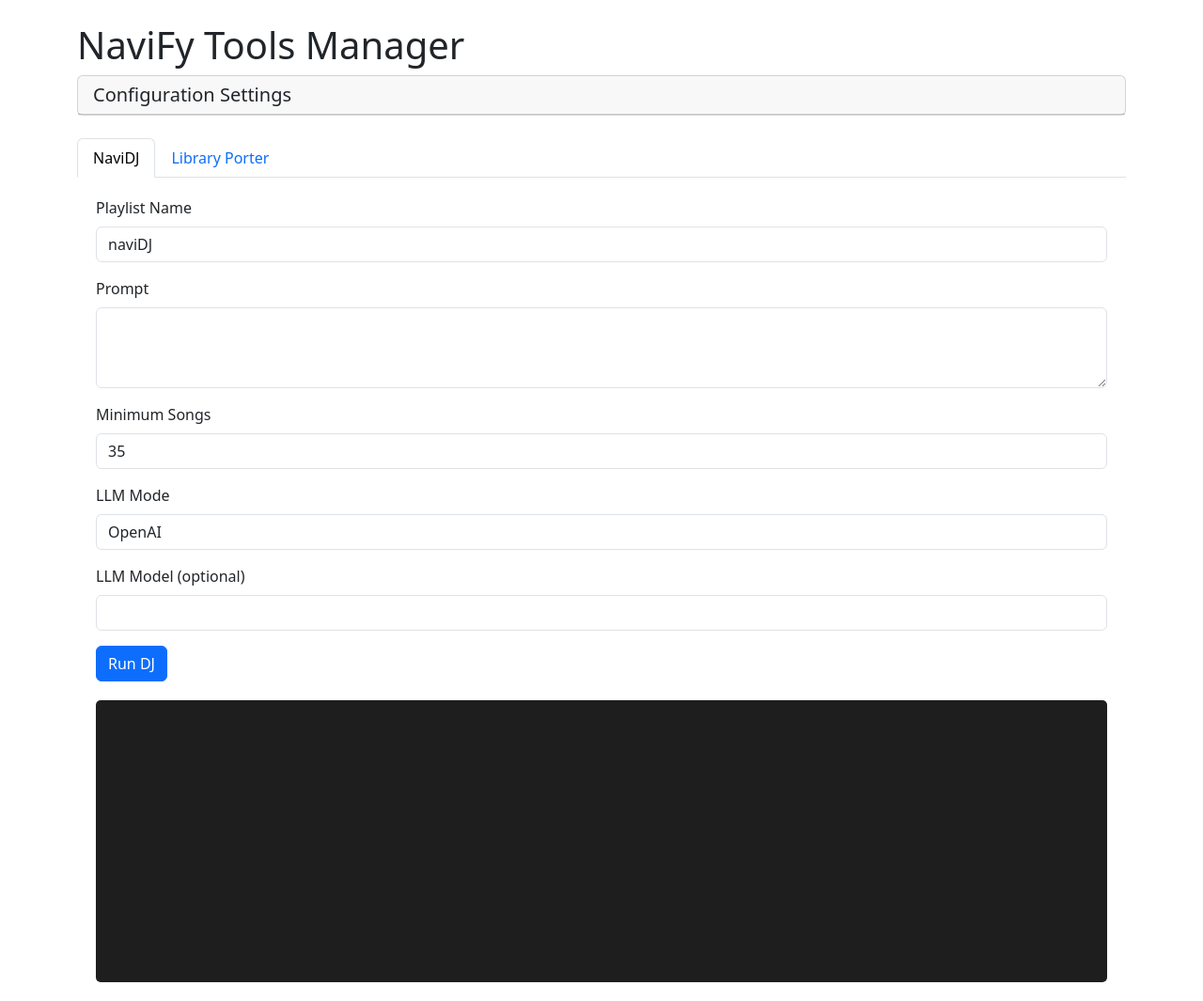
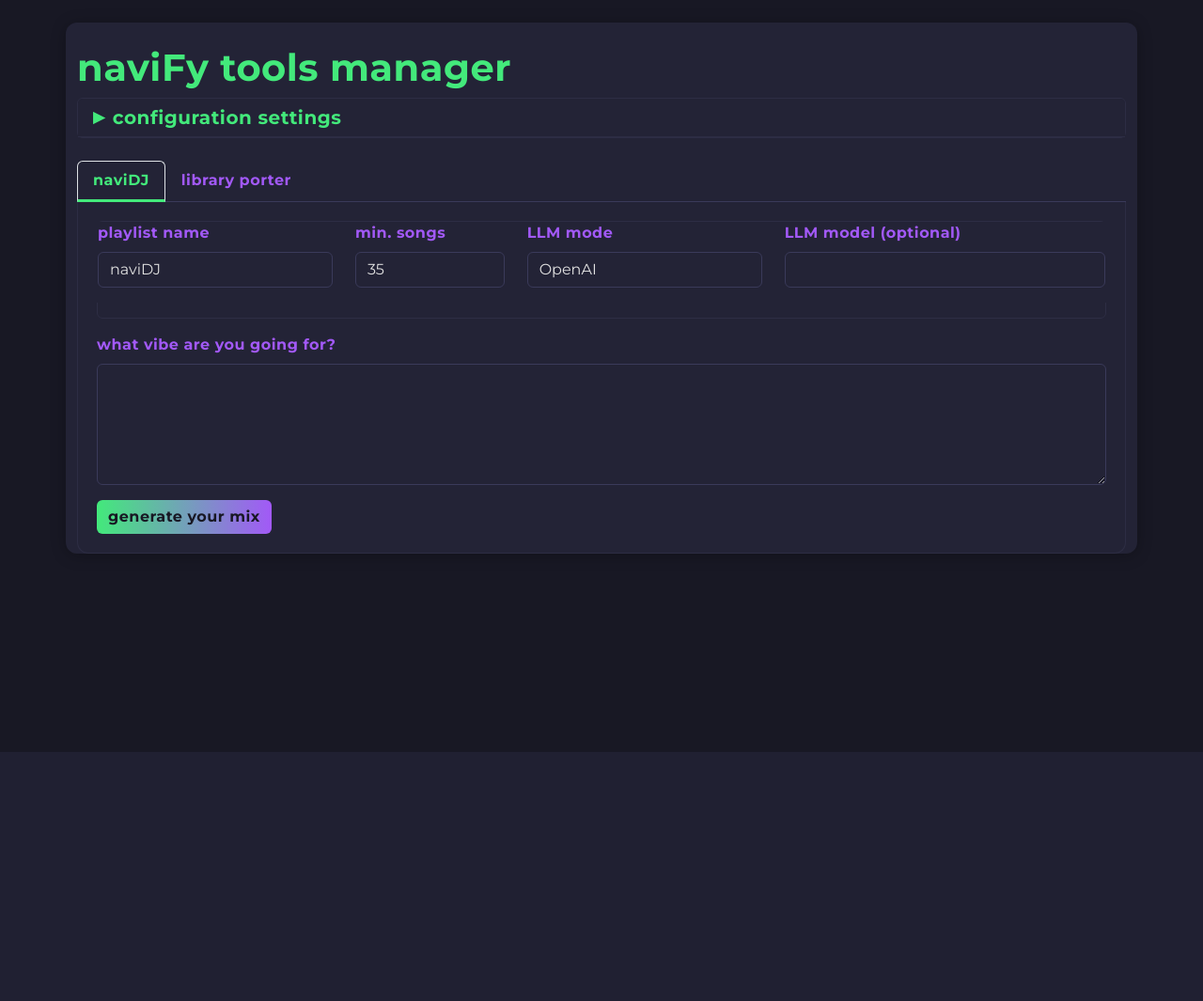
Before and after one commit to rohituteja/naviFyTools, a Flask app: page / in a window 1280 px wide. Shown: the whole page at 94% size. After the commit the page ends 800 px from the top, so only its background shows below. Run offline with Flask 3, Linux system fonts and the light colour scheme.

Commit message:
Update UI for web app
make it nice and pretty

```diff
--- /dev/null
+++ b/static/app.js
@@ -0,0 +1,155 @@
+// Configuration form handling
+document.getElementById('configForm').addEventListener('submit', async (e) => {
+    e.preventDefault();
+    const formData = new FormData(e.target);
+    const config = {};
+
+    for (let [key, value] of formData.entries()) {
+        const [section, field] = key.split('.');
+        if (!config[section]) config[section] = {};
+        config[section][field] = value;
+    }
+
+    try {
+        const response = await fetch('/update_config', {
+            method: 'POST',
+            headers: { 'Content-Type': 'application/json' },
+            body: JSON.stringify(config)
+        });
+        const result = await response.json();
+        if (result.status === 'success') {
+            alert('Configuration updated successfully!');
+        } else {
+            alert('Error updating configuration: ' + result.message);
+        }
+    } catch (error) {
+        alert('Error updating configuration: ' + error);
+    }
+});
+
+// Helper function to handle script execution and output streaming
+function handleScriptExecution(formId, outputId, endpoint) {
+    document.getElementById(formId).addEventListener('submit', async (e) => {
+        e.preventDefault();
+        const form = e.target;
+        const outputDiv = document.getElementById(outputId);
+        outputDiv.innerHTML = '';
+        // Show output only when script is run
+        outputDiv.classList.remove('d-none');
+
+        const formData = new FormData(form);
+        const data = {};
+        for (let [key, value] of formData.entries()) {
+            data[key] = value;
+        }
+
+        try {
+            const response = await fetch(endpoint, {
+                method: 'POST',
+                headers: { 'Content-Type': 'application/json' },
+                body: JSON.stringify(data)
+            });
+            const result = await response.json();
+
+            if (result.task_id) {
+                const eventSource = new EventSource(`/stream/${result.task_id}`);
+
+                eventSource.onmessage = (event) => {
+                    let line = event.data;
+
+                    // Show output if hidden (in case of async race)
+                    outputDiv.classList.remove('d-none');
+
+                    // Detect progress bar lines (tqdm or similar)
+                    const isProgressBar = (line.includes('|') && /\d+%\|/.test(line)) || line.includes('song/s') || line.includes('Building playlist:');
+
+                    if (isProgressBar) {
+                        // Overwrite the last line
+                        const lines = outputDiv.innerHTML.split('<br>');
+                        if (lines.length > 1) {
+                            lines[lines.length - 1] = line;
+                            outputDiv.innerHTML = lines.join('<br>');
+                        } else {
+                            outputDiv.innerHTML = line + '<br>';
+                        }
+                    } else {
+                        // Normal output: append as new line
+                        outputDiv.innerHTML += line + '<br>';
+                    }
+                    outputDiv.scrollTop = outputDiv.scrollHeight;
+                };
+
+                eventSource.onerror = () => {
+                    eventSource.close();
+                };
+            }
+        } catch (error) {
+            outputDiv.classList.remove('d-none');
+            outputDiv.innerHTML += 'Error: ' + error + '<br>';
+        }
+    });
+}
+
+// Set up form handlers
+handleScriptExecution('djForm', 'djOutput', '/run_dj');
+handleScriptExecution('libraryForm', 'libraryOutput', '/run_library');
+
+// Make Enter in the DJ prompt textarea submit the form
+document.getElementById('djPromptInput').addEventListener('keydown', function(e) {
+    if (e.key === 'Enter' && !e.shiftKey) {
+        e.preventDefault();
+        document.getElementById('djForm').requestSubmit();
+    }
+});
+
+// Bootstrap tab handling
+var triggerTabList = [].slice.call(document.querySelectorAll('a[data-bs-toggle="tab"]'))
+triggerTabList.forEach(function (triggerEl) {
+    var tabTrigger = new bootstrap.Tab(triggerEl)
+    triggerEl.addEventListener('click', function (event) {
+        event.preventDefault()
+        tabTrigger.show()
+    })
+})
+
+// Config dropdown triangle rotation
+const configSection = document.getElementById('configSection');
+const configTriangle = document.getElementById('configTriangle');
+if (configSection && configTriangle) {
+    configSection.addEventListener('show.bs.collapse', function () {
+        configTriangle.style.transform = 'rotate(90deg)';
+    });
+    configSection.addEventListener('hide.bs.collapse', function () {
+        configTriangle.style.transform = 'rotate(0deg)';
+    });
+    // Set initial state
+    if (configSection.classList.contains('show')) {
+        configTriangle.style.transform = 'rotate(90deg)';
+    } else {
+        configTriangle.style.transform = 'rotate(0deg)';
+    }
+}
+
+// DJ options dropdown triangle rotation and collapse logic
+const djOptionsCollapse = document.getElementById('djOptionsCollapse');
+const djOptionsTriangle = document.getElementById('djOptionsTriangle');
+const djOptionsHeader = document.getElementById('djOptionsHeader');
+if (djOptionsCollapse && djOptionsTriangle && djOptionsHeader) {
+    djOptionsCollapse.addEventListener('show.bs.collapse', function () {
+        djOptionsTriangle.style.transform = 'rotate(90deg)';
+    });
+    djOptionsCollapse.addEventListener('hide.bs.collapse', function () {
+        djOptionsTriangle.style.transform = 'rotate(0deg)';
+    });
+    // Set initial state
+    if (djOptionsCollapse.classList.contains('show')) {
+        djOptionsTriangle.style.transform = 'rotate(90deg)';
+    } else {
+        djOptionsTriangle.style.transform = 'rotate(0deg)';
+    }
+    // By default, collapse on small screens
+    if (window.innerWidth < 768) {
+        const bsCollapse = bootstrap.Collapse.getOrCreateInstance(djOptionsCollapse);
+        bsCollapse.hide();
+    }
+}
--- /dev/null
+++ b/static/style.css
@@ -0,0 +1,163 @@
+body {
+    background: #181824;
+    color: #e0e0e0;
+    font-family: 'Montserrat', 'Poppins', 'Quicksand', Arial, sans-serif;
+    /* text-transform: lowercase; */
+}
+.container {
+    background: #232336;
+    border-radius: 12px;
+    box-shadow: 0 2px 16px 0 #0004;
+}
+h1, h5, label, .form-label, .nav-link, .card-header {
+    color: #43e97b;
+    /* text-transform: lowercase; */
+    font-weight: 700;
+    letter-spacing: 0.5px;
+}
+h1, h5, .card-header, .nav-link.active {
+    font-weight: 700;
+}
+.card {
+    background: #232336;
+    border: 1px solid #2d2d44;
+}
+.card-header {
+    background: #232336;
+    border-bottom: 1px solid #2d2d44;
+}
+.card-body {
+    background: #232336;
+}
+.form-control, .form-select, textarea {
+    background: #232336;
+    color: #e0e0e0;
+    border: 1px solid #3a3a5a;
+    font-family: 'Montserrat', 'Poppins', 'Quicksand', Arial, sans-serif;
+}
+.form-control:focus, .form-select:focus, textarea:focus {
+    border-color: #a259f7;
+    box-shadow: 0 0 0 0.2rem #a259f766;
+    background: #232336;
+    color: #fff;
+}
+.btn-primary {
+    background: linear-gradient(90deg, #43e97b 0%, #a259f7 100%);
+    border: none;
+    color: #181824;
+    font-weight: 700;
+    letter-spacing: 0.5px;
+}
+.btn-primary:hover, .btn-primary:focus {
+    background: linear-gradient(90deg, #a259f7 0%, #43e97b 100%);
+    color: #fff;
+}
+.nav-tabs {
+    border-bottom: 1px solid #3a3a5a;
+}
+.nav-link {
+    color: #a259f7;
+    background: transparent;
+    border: none;
+    font-weight: 700;
+}
+.nav-link.active, .nav-link:focus, .nav-link:hover {
+    color: #43e97b !important;
+    background: #232336 !important;
+    border-bottom: 3px solid #43e97b !important;
+}
+.tab-content {
+    background: #232336;
+    border-radius: 0 0 12px 12px;
+    border: 1px solid #2d2d44;
+    border-top: none;
+    padding: 20px;
+}
+.output-container {
+    background-color: #181824;
+    color: #d4d4d4;
+    padding: 15px;
+    border-radius: 5px;
+    font-family: monospace;
+    height: 300px;
+    overflow-y: auto;
+    margin-top: 20px;
+    border: 1px solid #3a3a5a;
+}
+.form-label {
+    color: #a259f7;
+    font-weight: 700;
+}
+.form-control::placeholder, textarea::placeholder {
+    color: #8888aa;
+}
+.collapse {
+    background: #232336;
+}
+/* Scrollbar styling */
+::-webkit-scrollbar {
+    width: 8px;
+    background: #232336;
+}
+::-webkit-scrollbar-thumb {
+    background: linear-gradient(90deg, #43e97b 0%, #a259f7 100%);
+    border-radius: 4px;
+}
+/* Misc */
+.mb-3, .mb-2 {
+    margin-bottom: 1rem !important;
+}
+/* Responsive: hide DJ fields row on small screens */
+@media (max-width: 600px) {
+    .dj-fields-row {
+        display: none !important;
+    }
+}
+/* Remove old DJ options toggle button styles */
+#djOptionsToggle, #djOptionsChevron {
+    display: none !important;
+}
+
+/* DJ options card-header chevron style */
+#djOptionsHeader {
+    background: #232336;
+    border-bottom: 1px solid #2d2d44;
+    color: #43e97b;
+    font-weight: 700;
+    font-size: 1.1em;
+    padding: 0.75rem 1.25rem;
+}
+#djOptionsTriangle {
+    transition: transform 0.2s;
+    font-size: 1.2em;
+    color: #a259f7;
+}
+
+/* Responsive: show/hide DJ options collapse on mobile/desktop */
+@media (max-width: 767px) {
+    #djOptionsHeader {
+        display: flex;
+    }
+    #djOptionsCollapse {
+        display: none;
+    }
+    #djOptionsCollapse.show {
+        display: flex !important;
+        flex-wrap: wrap;
+    }
+}
+@media (min-width: 768px) {
+    #djOptionsHeader {
+        display: none !important;
+    }
+    #djOptionsCollapse {
+        display: flex !important;
+        opacity: 1 !important;
+        height: auto !important;
+        flex-wrap: wrap;
+    }
+}
+/* Chevron rotation for open state */
+#djOptionsToggle.open #djOptionsChevron {
+    transform: rotate(90deg);
+}
--- a/templates/index.html
+++ b/templates/index.html
@@ -5,33 +5,19 @@
     <meta name="viewport" content="width=device-width, initial-scale=1.0">
     <title>NaviFy Tools Manager</title>
     <link href="https://cdn.jsdelivr.net/npm/bootstrap@5.3.0/dist/css/bootstrap.min.css" rel="stylesheet">
-    <style>
-        .output-container {
-            background-color: #1e1e1e;
-            color: #d4d4d4;
-            padding: 15px;
-            border-radius: 5px;
-            font-family: monospace;
-            height: 300px;
-            overflow-y: auto;
-            margin-top: 20px;
-        }
-        .config-section {
-            margin-bottom: 20px;
-        }
-        .tab-content {
-            padding: 20px;
-        }
-    </style>
+    <link href="https://fonts.googleapis.com/css2?family=Montserrat:wght@400;700&display=swap" rel="stylesheet">
+    <link rel="stylesheet" href="{{ url_for('static', filename='style.css') }}">
 </head>
 <body>
     <div class="container mt-4">
-        <h1>NaviFy Tools Manager</h1>
+        <br>
+        <h1><b>naviFy tools manager</b></h1>
 
         <!-- Configuration Section -->
         <div class="card mb-4">
-            <div class="card-header" data-bs-toggle="collapse" data-bs-target="#configSection" style="cursor: pointer;">
-                <h5 class="mb-0">Configuration Settings</h5>
+            <div class="card-header d-flex align-items-center" data-bs-toggle="collapse" data-bs-target="#configSection" style="cursor: pointer;">
+                <span class="dropdown-triangle me-2" id="configTriangle">&#9654;</span>
+                <h5 class="mb-0"><b>configuration settings</b></h5>
             </div>
             <div id="configSection" class="collapse">
                 <div class="card-body">
@@ -60,10 +46,10 @@
         <!-- Tabs Section -->
         <ul class="nav nav-tabs" role="tablist">
             <li class="nav-item">
-                <a class="nav-link active" data-bs-toggle="tab" href="#djTab">NaviDJ</a>
+                <a class="nav-link active" data-bs-toggle="tab" href="#djTab"><b>naviDJ</b></a>
             </li>
             <li class="nav-item">
-                <a class="nav-link" data-bs-toggle="tab" href="#libraryTab">Library Porter</a>
+                <a class="nav-link" data-bs-toggle="tab" href="#libraryTab"><b>library porter</b></a>
             </li>
         </ul>
 
@@ -71,178 +57,87 @@
             <!-- DJ Tab -->
             <div id="djTab" class="tab-pane fade show active">
                 <form id="djForm">
-                    <div class="mb-3">
-                        <label class="form-label">Playlist Name</label>
+                    <div class="card mb-3">
+                        <div class="card-header d-flex align-items-center d-md-none" id="djOptionsHeader" data-bs-toggle="collapse" data-bs-target="#djOptionsCollapse" style="cursor: pointer; width: 100%;">
+                            <span class="dropdown-triangle me-2" id="djOptionsTriangle">&#9654;</span>
+                            <span class="mb-0"><b>dj options</b></span>
+                        </div>
+                        <div class="row mb-3 dj-fields-row collapse" id="djOptionsCollapse">
+                            <div class="col-md-3 mb-2 mb-md-0">
+                                <label class="form-label">playlist name</label>
                                 <input type="text" class="form-control" name="playlist_name" value="naviDJ">
                             </div>
-                    <div class="mb-3">
-                        <label class="form-label">Prompt</label>
-                        <textarea class="form-control" name="prompt" rows="3" required></textarea>
-                    </div>
-                    <div class="mb-3">
-                        <label class="form-label">Minimum Songs</label>
+                            <div class="col-md-2 mb-2 mb-md-0">
+                                <label class="form-label">min. songs</label>
                                 <input type="number" class="form-control" name="min_songs" value="35">
                             </div>
-                    <div class="mb-3">
-                        <label class="form-label">LLM Mode</label>
+                            <div class="col-md-3 mb-2 mb-md-0">
+                                <label class="form-label">LLM mode</label>
                                 <select class="form-control" name="llm_mode">
                                     <option value="openai">OpenAI</option>
                                     <option value="ollama">Ollama</option>
                                 </select>
                             </div>
-                    <div class="mb-3">
-                        <label class="form-label">LLM Model (optional)</label>
+                            <div class="col-md-4">
+                                <label class="form-label">LLM model (optional)</label>
                                 <input type="text" class="form-control" name="llm_model">
                             </div>
-                    <button type="submit" class="btn btn-primary">Run DJ</button>
+                        </div>
+                    </div>
+                    <div class="mb-3">
+                        <label class="form-label">what vibe are you going for?</label>
+                        <textarea class="form-control" name="prompt" rows="4" required id="djPromptInput" style="font-size:1.2em; min-height:90px;"></textarea>
+                    </div>
+                    <button type="submit" class="btn btn-primary"><b>generate your mix</b></button>
                 </form>
-                <div class="output-container" id="djOutput"></div>
+                <div class="output-container d-none" id="djOutput"></div>
             </div>
 
             <!-- Library Tab -->
             <div id="libraryTab" class="tab-pane fade">
                 <form id="libraryForm">
-                    <div class="mb-3">
-                        <label class="form-label">Sync Starred Songs</label>
+                    <div class="row mb-3">
+                        <div class="col-md-3 mb-2 mb-md-0">
+                            <label class="form-label">sync starred songs</label>
                             <select class="form-control" name="sync_starred">
-                            <option value="n">No</option>
-                            <option value="y">Yes</option>
+                                <option value="n">no</option>
+                                <option value="y">yes</option>
                             </select>
                         </div>
-                    <div class="mb-3">
-                        <label class="form-label">Sync Playlists</label>
+                        <div class="col-md-3 mb-2 mb-md-0">
+                            <label class="form-label">sync playlists</label>
                             <select class="form-control" name="sync_playlists">
-                            <option value="n">No</option>
-                            <option value="y">Yes</option>
+                                <option value="n">no</option>
+                                <option value="y">yes</option>
                             </select>
                         </div>
-                    <div class="mb-3">
-                        <label class="form-label">Import Liked Songs</label>
+                        <div class="col-md-3 mb-2 mb-md-0">
+                            <label class="form-label">import liked longs</label>
                             <select class="form-control" name="import_liked">
-                            <option value="n">No</option>
-                            <option value="y">Yes</option>
+                                <option value="n">no</option>
+                                <option value="y">yes</option>
                             </select>
                         </div>
-                    <div class="mb-3">
-                        <label class="form-label">Import Playlists</label>
+                        <div class="col-md-3">
+                            <label class="form-label">import playlists</label>
                             <select class="form-control" name="import_playlists">
-                            <option value="n">No</option>
-                            <option value="y">Yes</option>
+                                <option value="n">no</option>
+                                <option value="y">yes</option>
                             </select>
                         </div>
+                    </div>
                     <div class="mb-3">
-                        <label class="form-label">Playlists (comma-separated)</label>
+                        <label class="form-label">playlists (comma-separated, optional)</label>
                         <input type="text" class="form-control" name="playlists">
                     </div>
-                    <button type="submit" class="btn btn-primary">Run Library Porter</button>
+                    <button type="submit" class="btn btn-primary"><b>run library porter</b></button>
                 </form>
-                <div class="output-container" id="libraryOutput"></div>
+                <div class="output-container d-none" id="libraryOutput"></div>
             </div>
         </div>
     </div>
 
     <script src="https://cdn.jsdelivr.net/npm/bootstrap@5.3.0/dist/js/bootstrap.bundle.min.js"></script>
-    <script>
-        // Configuration form handling
-        document.getElementById('configForm').addEventListener('submit', async (e) => {
-            e.preventDefault();
-            const formData = new FormData(e.target);
-            const config = {};
-
-            for (let [key, value] of formData.entries()) {
-                const [section, field] = key.split('.');
-                if (!config[section]) config[section] = {};
-                config[section][field] = value;
-            }
-
-            try {
-                const response = await fetch('/update_config', {
-                    method: 'POST',
-                    headers: { 'Content-Type': 'application/json' },
-                    body: JSON.stringify(config)
-                });
-                const result = await response.json();
-                if (result.status === 'success') {
-                    alert('Configuration updated successfully!');
-                } else {
-                    alert('Error updating configuration: ' + result.message);
-                }
-            } catch (error) {
-                alert('Error updating configuration: ' + error);
-            }
-        });
-
-        // Helper function to handle script execution and output streaming
-        function handleScriptExecution(formId, outputId, endpoint) {
-            document.getElementById(formId).addEventListener('submit', async (e) => {
-                e.preventDefault();
-                const form = e.target;
-                const outputDiv = document.getElementById(outputId);
-                outputDiv.innerHTML = '';
-
-                const formData = new FormData(form);
-                const data = {};
-                for (let [key, value] of formData.entries()) {
-                    data[key] = value;
-                }
-
-                try {
-                    const response = await fetch(endpoint, {
-                        method: 'POST',
-                        headers: { 'Content-Type': 'application/json' },
-                        body: JSON.stringify(data)
-                    });
-                    const result = await response.json();
-
-                    if (result.task_id) {
-                        const eventSource = new EventSource(`/stream/${result.task_id}`);
-
-                        eventSource.onmessage = (event) => {
-                            let line = event.data;
-
-                            // Detect progress bar lines (tqdm or similar)
-                            // This is a simple heuristic: adjust as needed for your output
-                            const isProgressBar = (line.includes('|') && /\d+%\|/.test(line)) || line.includes('song/s') || line.includes('Building playlist:');
-
-                            if (isProgressBar) {
-                                // Overwrite the last line
-                                const lines = outputDiv.innerHTML.split('<br>');
-                                if (lines.length > 1) {
-                                    lines[lines.length - 1] = line;
-                                    outputDiv.innerHTML = lines.join('<br>');
-                                } else {
-                                    outputDiv.innerHTML = line + '<br>';
-                                }
-                            } else {
-                                // Normal output: append as new line
-                                outputDiv.innerHTML += line + '<br>';
-                            }
-                            outputDiv.scrollTop = outputDiv.scrollHeight;
-                        };
-
-                        eventSource.onerror = () => {
-                            eventSource.close();
-                        };
-                    }
-                } catch (error) {
-                    outputDiv.innerHTML += 'Error: ' + error + '<br>';
-                }
-            });
-        }
-
-        // Set up form handlers
-        handleScriptExecution('djForm', 'djOutput', '/run_dj');
-        handleScriptExecution('libraryForm', 'libraryOutput', '/run_library');
-
-        // Bootstrap tab handling
-        var triggerTabList = [].slice.call(document.querySelectorAll('a[data-bs-toggle="tab"]'))
-        triggerTabList.forEach(function (triggerEl) {
-            var tabTrigger = new bootstrap.Tab(triggerEl)
-            triggerEl.addEventListener('click', function (event) {
-                event.preventDefault()
-                tabTrigger.show()
-            })
-        })
-    </script>
+    <script src="{{ url_for('static', filename='app.js') }}"></script>
 </body>
 </html>
```
Also changed, not shown: other parts of templates/index.html (+1 -1 lines). Lines whose indentation alone changed are shown as unchanged.
